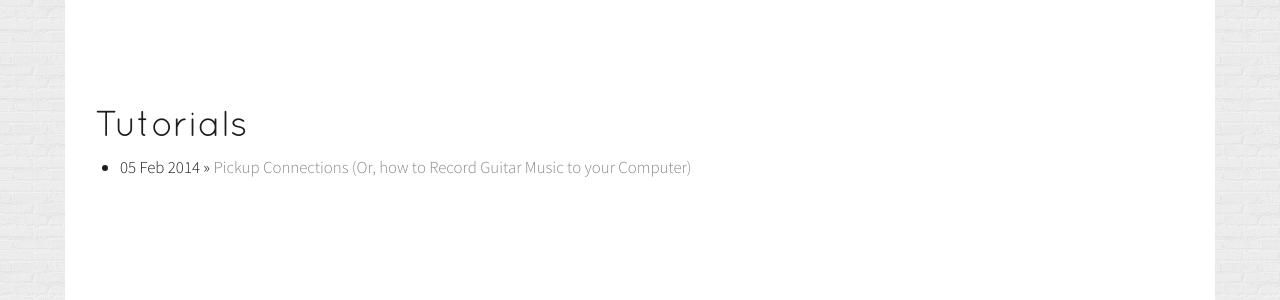
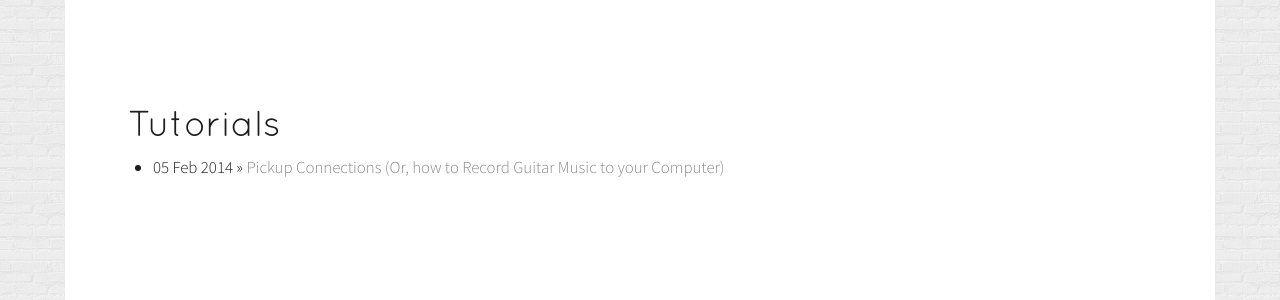
Before and after one commit to mariya/musicproduction, a Jekyll site: the page built from index.html, in a window 1280 px wide. Shown: the part 246-546 px from the top of the page. Built offline with Jekyll 4.4.1, drawn with Linux system fonts in a browser that asks for light colours; Markdown is read by kramdown in place of the engine named in the settings.

Commit message:
Fix homepage layout

```diff
--- a/css/home.css
+++ b/css/home.css
@@ -1,3 +1,5 @@
 #home {
   min-height: 200px;
+  width: 1024px;
+  margin: auto;
 }
```
